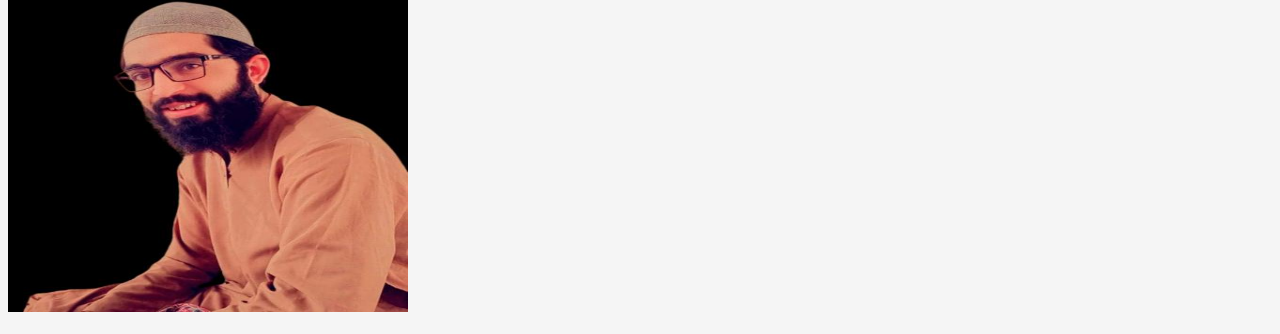
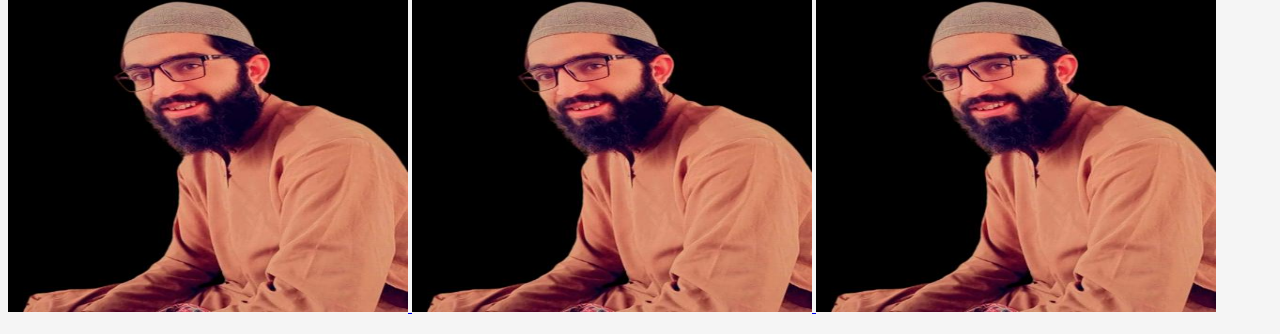
Before and after one commit to maliktareen/ImagesPractice, a plain HTML site: page index.html in a window 1280 px wide. Shown: the part 607-941 px from the top of the page. Drawn offline with Linux system fonts and the light colour scheme.

Commit message:
body image

```diff
--- a/index.html
+++ b/index.html
@@ -14,7 +14,11 @@
 			<h2>use image as a link</h2><br>
 			<p>to access my x profile click on image</p>
 			<a href="https://x.com/MalikAbdul51681">
-				<img src="Malik.jpg"><br><br>
+				<img src="Malik.jpg">
+				<a href="https://x.com/MalikAbdul51681">
+				<img src="Malik.jpg">
+				<a href="https://x.com/MalikAbdul51681">
+				<img src="Malik.jpg">
 			</a><br>
 			<h1>add an inmated iamge</h1>
 				<img src="12.webp." style="width: 300px;height: 300px;">
```
